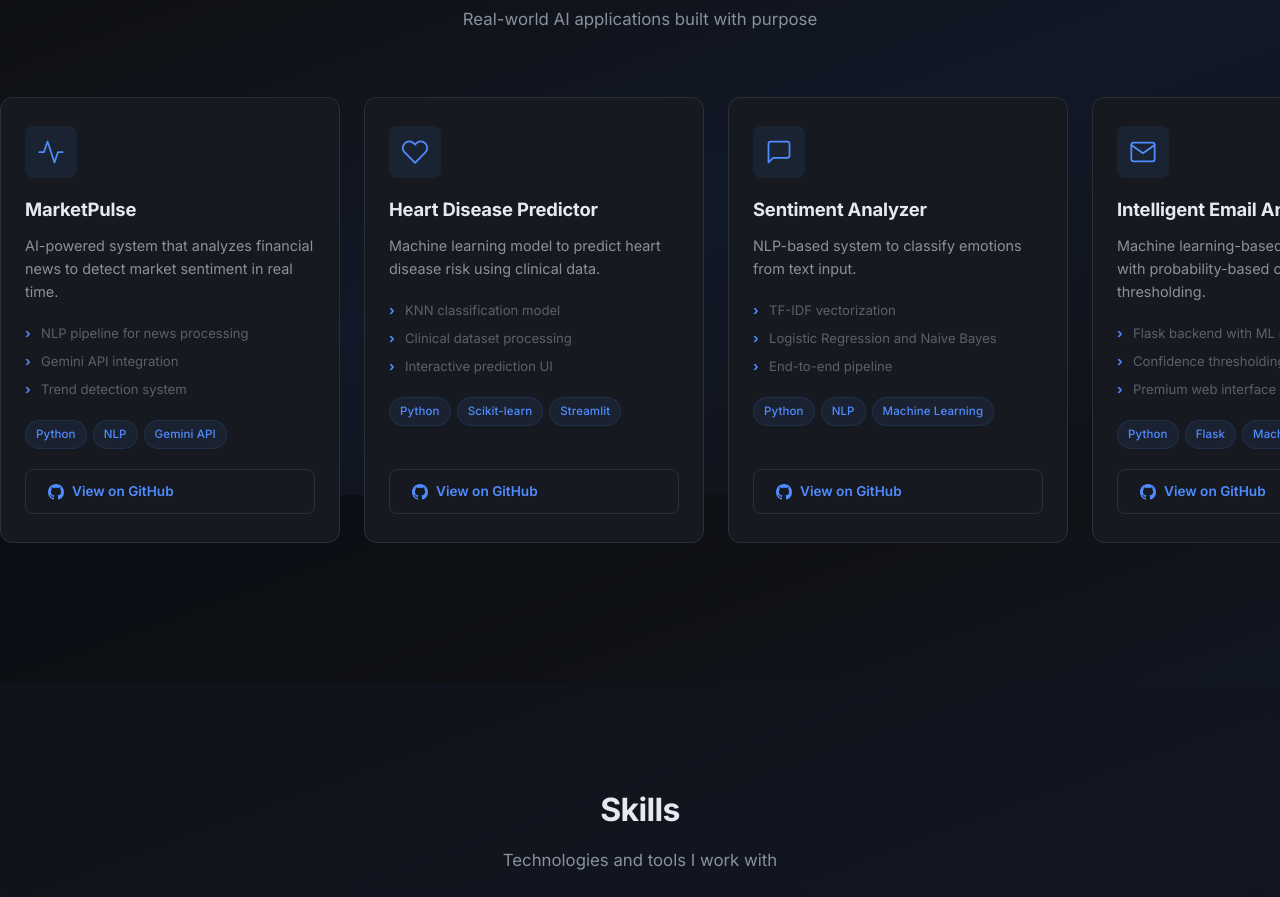
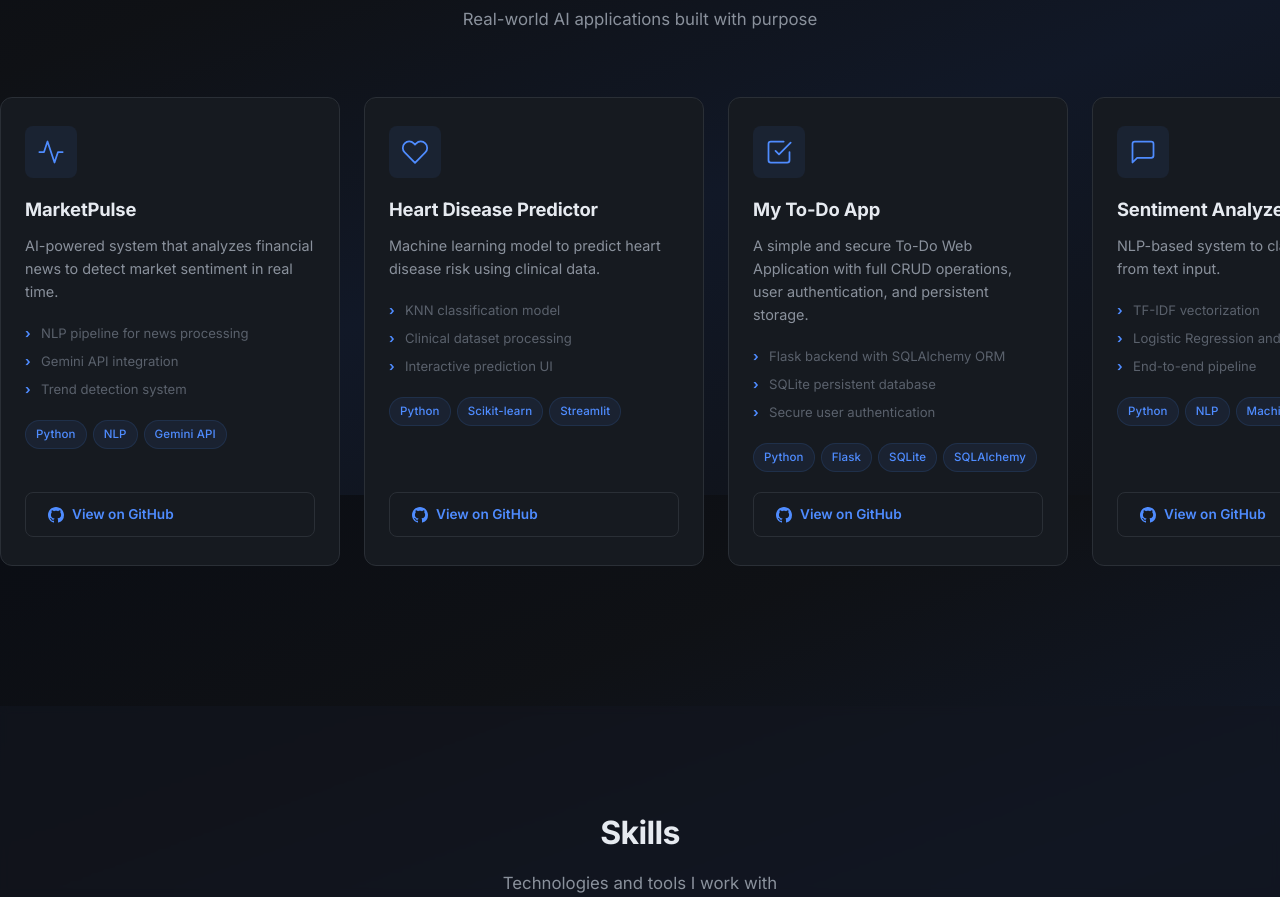
Before and after one commit to AetherCore4/MyPortfolio, a plain HTML site: page index.html in a window 1280 px wide. Shown: the part 1105-2002 px from the top of the page. Drawn offline with Linux system fonts and the light colour scheme.

Commit message:
added new project: To-Do App

```diff
--- a/index.html
+++ b/index.html
@@ -96,7 +96,7 @@
                             <span class="tag">NLP</span>
                             <span class="tag">Gemini API</span>
                         </div>
-                        <a href="https://github.com/AetherCore4" target="_blank" rel="noopener noreferrer" class="btn btn-outline btn-github" id="btn-github-marketpulse">
+                        <a href="https://github.com/AetherCore4/MarketPulse" target="_blank" rel="noopener noreferrer" class="btn btn-outline btn-github" id="btn-github-marketpulse">
                             <svg width="16" height="16" viewBox="0 0 24 24" fill="currentColor"><path d="M12 0C5.37 0 0 5.37 0 12c0 5.31 3.435 9.795 8.205 11.385.6.105.825-.255.825-.57 0-.285-.015-1.23-.015-2.235-3.015.555-3.795-.735-4.035-1.41-.135-.345-.72-1.41-1.23-1.695-.42-.225-1.02-.78-.015-.795.945-.015 1.62.87 1.845 1.23 1.08 1.815 2.805 1.305 3.495.99.105-.78.42-1.305.765-1.605-2.67-.3-5.46-1.335-5.46-5.925 0-1.305.465-2.385 1.23-3.225-.12-.3-.54-1.53.12-3.18 0 0 1.005-.315 3.3 1.23.96-.27 1.98-.405 3-.405s2.04.135 3 .405c2.295-1.56 3.3-1.23 3.3-1.23.66 1.65.24 2.88.12 3.18.765.84 1.23 1.905 1.23 3.225 0 4.605-2.805 5.625-5.475 5.925.435.375.81 1.095.81 2.22 0 1.605-.015 2.895-.015 3.3 0 .315.225.69.825.57A12.02 12.02 0 0024 12c0-6.63-5.37-12-12-12z"/></svg>
                             View on GitHub
                         </a>
@@ -121,14 +121,40 @@
                             <span class="tag">Scikit-learn</span>
                             <span class="tag">Streamlit</span>
                         </div>
-                        <a href="https://github.com/AetherCore4" target="_blank" rel="noopener noreferrer" class="btn btn-outline btn-github" id="btn-github-heartdisease">
+                        <a href="https://github.com/AetherCore4/HeartDiseasePredictor" target="_blank" rel="noopener noreferrer" class="btn btn-outline btn-github" id="btn-github-heartdisease">
                             <svg width="16" height="16" viewBox="0 0 24 24" fill="currentColor"><path d="M12 0C5.37 0 0 5.37 0 12c0 5.31 3.435 9.795 8.205 11.385.6.105.825-.255.825-.57 0-.285-.015-1.23-.015-2.235-3.015.555-3.795-.735-4.035-1.41-.135-.345-.72-1.41-1.23-1.695-.42-.225-1.02-.78-.015-.795.945-.015 1.62.87 1.845 1.23 1.08 1.815 2.805 1.305 3.495.99.105-.78.42-1.305.765-1.605-2.67-.3-5.46-1.335-5.46-5.925 0-1.305.465-2.385 1.23-3.225-.12-.3-.54-1.53.12-3.18 0 0 1.005-.315 3.3 1.23.96-.27 1.98-.405 3-.405s2.04.135 3 .405c2.295-1.56 3.3-1.23 3.3-1.23.66 1.65.24 2.88.12 3.18.765.84 1.23 1.905 1.23 3.225 0 4.605-2.805 5.625-5.475 5.925.435.375.81 1.095.81 2.22 0 1.605-.015 2.895-.015 3.3 0 .315.225.69.825.57A12.02 12.02 0 0024 12c0-6.63-5.37-12-12-12z"/></svg>
                             View on GitHub
                         </a>
                     </div>
                 </div>
 
-                <!-- Project 3: Sentiment Analyzer -->
+                <!-- Project 3: My To-Do App -->
+                <div class="project-card" id="project-todoapp">
+                    <div class="project-body">
+                        <div class="project-icon-header">
+                            <svg width="28" height="28" viewBox="0 0 24 24" fill="none" stroke="currentColor" stroke-width="1.5" stroke-linecap="round" stroke-linejoin="round"><path d="M9 11l3 3L22 4"/><path d="M21 12v7a2 2 0 0 1-2 2H5a2 2 0 0 1-2-2V5a2 2 0 0 1 2-2h11"/></svg>
+                        </div>
+                        <h3 class="project-title">My To-Do App</h3>
+                        <p class="project-desc">A simple and secure To-Do Web Application with full CRUD operations, user authentication, and persistent storage.</p>
+                        <ul class="project-details">
+                            <li>Flask backend with SQLAlchemy ORM</li>
+                            <li>SQLite persistent database</li>
+                            <li>Secure user authentication</li>
+                        </ul>
+                        <div class="project-tags">
+                            <span class="tag">Python</span>
+                            <span class="tag">Flask</span>
+                            <span class="tag">SQLite</span>
+                            <span class="tag">SQLAlchemy</span>
+                        </div>
+                        <a href="https://github.com/AetherCore4/my-to-do-app" target="_blank" rel="noopener noreferrer" class="btn btn-outline btn-github" id="btn-github-todoapp">
+                            <svg width="16" height="16" viewBox="0 0 24 24" fill="currentColor"><path d="M12 0C5.37 0 0 5.37 0 12c0 5.31 3.435 9.795 8.205 11.385.6.105.825-.255.825-.57 0-.285-.015-1.23-.015-2.235-3.015.555-3.795-.735-4.035-1.41-.135-.345-.72-1.41-1.23-1.695-.42-.225-1.02-.78-.015-.795.945-.015 1.62.87 1.845 1.23 1.08 1.815 2.805 1.305 3.495.99.105-.78.42-1.305.765-1.605-2.67-.3-5.46-1.335-5.46-5.925 0-1.305.465-2.385 1.23-3.225-.12-.3-.54-1.53.12-3.18 0 0 1.005-.315 3.3 1.23.96-.27 1.98-.405 3-.405s2.04.135 3 .405c2.295-1.56 3.3-1.23 3.3-1.23.66 1.65.24 2.88.12 3.18.765.84 1.23 1.905 1.23 3.225 0 4.605-2.805 5.625-5.475 5.925.435.375.81 1.095.81 2.22 0 1.605-.015 2.895-.015 3.3 0 .315.225.69.825.57A12.02 12.02 0 0024 12c0-6.63-5.37-12-12-12z"/></svg>
+                            View on GitHub
+                        </a>
+                    </div>
+                </div>
+
+                <!-- Project 4: Sentiment Analyzer -->
                 <div class="project-card" id="project-sentiment">
                     <div class="project-body">
                         <div class="project-icon-header">
@@ -146,7 +172,7 @@
                             <span class="tag">NLP</span>
                             <span class="tag">Machine Learning</span>
                         </div>
-                        <a href="https://github.com/AetherCore4" target="_blank" rel="noopener noreferrer" class="btn btn-outline btn-github" id="btn-github-sentiment">
+                        <a href="https://github.com/AetherCore4/Sentiment-Analyzer" target="_blank" rel="noopener noreferrer" class="btn btn-outline btn-github" id="btn-github-sentiment">
                             <svg width="16" height="16" viewBox="0 0 24 24" fill="currentColor"><path d="M12 0C5.37 0 0 5.37 0 12c0 5.31 3.435 9.795 8.205 11.385.6.105.825-.255.825-.57 0-.285-.015-1.23-.015-2.235-3.015.555-3.795-.735-4.035-1.41-.135-.345-.72-1.41-1.23-1.695-.42-.225-1.02-.78-.015-.795.945-.015 1.62.87 1.845 1.23 1.08 1.815 2.805 1.305 3.495.99.105-.78.42-1.305.765-1.605-2.67-.3-5.46-1.335-5.46-5.925 0-1.305.465-2.385 1.23-3.225-.12-.3-.54-1.53.12-3.18 0 0 1.005-.315 3.3 1.23.96-.27 1.98-.405 3-.405s2.04.135 3 .405c2.295-1.56 3.3-1.23 3.3-1.23.66 1.65.24 2.88.12 3.18.765.84 1.23 1.905 1.23 3.225 0 4.605-2.805 5.625-5.475 5.925.435.375.81 1.095.81 2.22 0 1.605-.015 2.895-.015 3.3 0 .315.225.69.825.57A12.02 12.02 0 0024 12c0-6.63-5.37-12-12-12z"/></svg>
                             View on GitHub
                         </a>
@@ -196,12 +222,13 @@
                             <span class="tag">CSS</span>
                             <span class="tag">JavaScript</span>
                         </div>
-                        <a href="https://github.com/AetherCore4" target="_blank" rel="noopener noreferrer" class="btn btn-outline btn-github" id="btn-github-amazonclone">
+                        <a href="https://github.com/AetherCore4/Amazon_clone" target="_blank" rel="noopener noreferrer" class="btn btn-outline btn-github" id="btn-github-amazonclone">
                             <svg width="16" height="16" viewBox="0 0 24 24" fill="currentColor"><path d="M12 0C5.37 0 0 5.37 0 12c0 5.31 3.435 9.795 8.205 11.385.6.105.825-.255.825-.57 0-.285-.015-1.23-.015-2.235-3.015.555-3.795-.735-4.035-1.41-.135-.345-.72-1.41-1.23-1.695-.42-.225-1.02-.78-.015-.795.945-.015 1.62.87 1.845 1.23 1.08 1.815 2.805 1.305 3.495.99.105-.78.42-1.305.765-1.605-2.67-.3-5.46-1.335-5.46-5.925 0-1.305.465-2.385 1.23-3.225-.12-.3-.54-1.53.12-3.18 0 0 1.005-.315 3.3 1.23.96-.27 1.98-.405 3-.405s2.04.135 3 .405c2.295-1.56 3.3-1.23 3.3-1.23.66 1.65.24 2.88.12 3.18.765.84 1.23 1.905 1.23 3.225 0 4.605-2.805 5.625-5.475 5.925.435.375.81 1.095.81 2.22 0 1.605-.015 2.895-.015 3.3 0 .315.225.69.825.57A12.02 12.02 0 0024 12c0-6.63-5.37-12-12-12z"/></svg>
                             View on GitHub
                         </a>
                     </div>
                 </div>
+
 
                 <!-- Coming Soon Card -->
                 <div class="project-card project-card-coming-soon" id="project-comingsoon">
```
